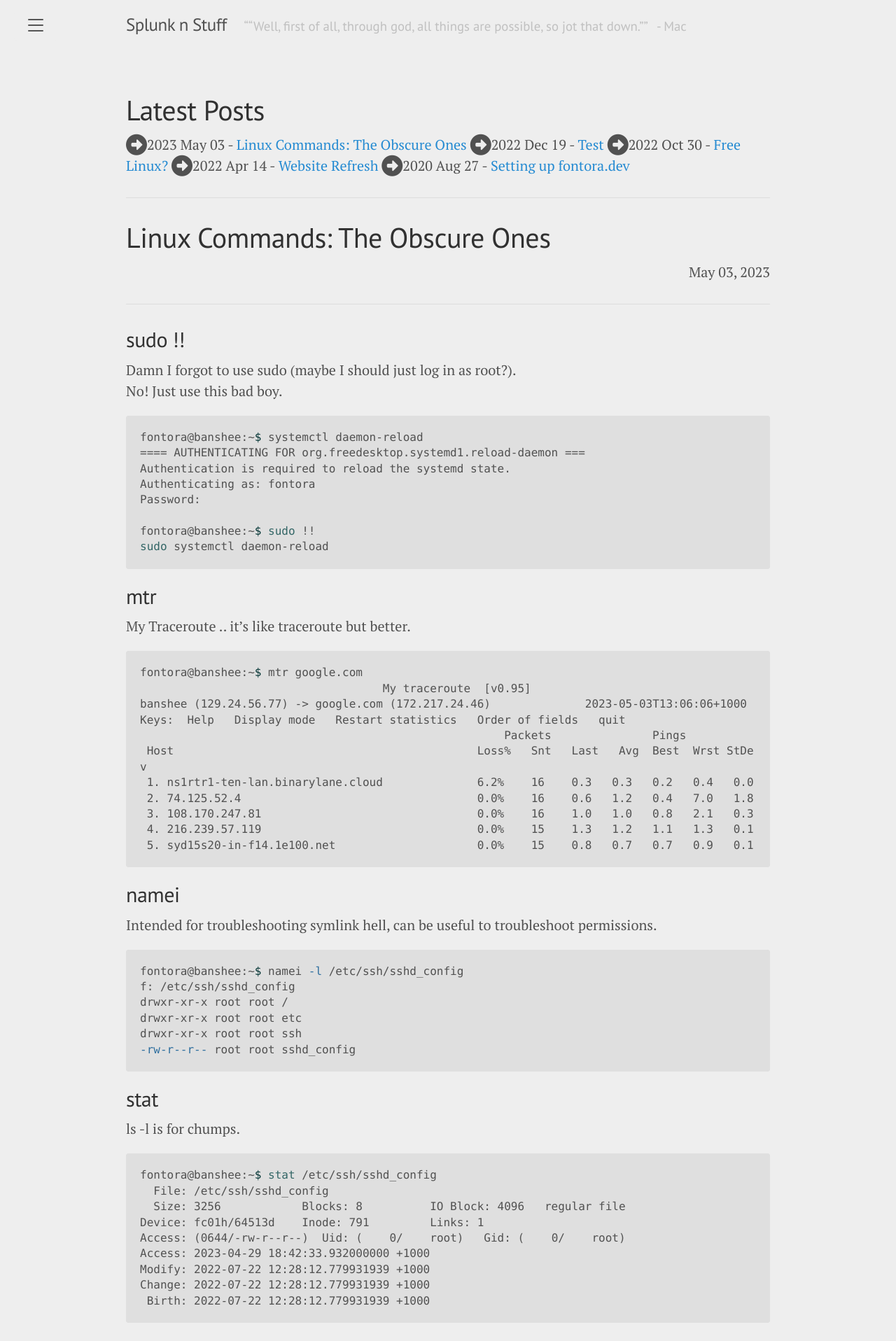
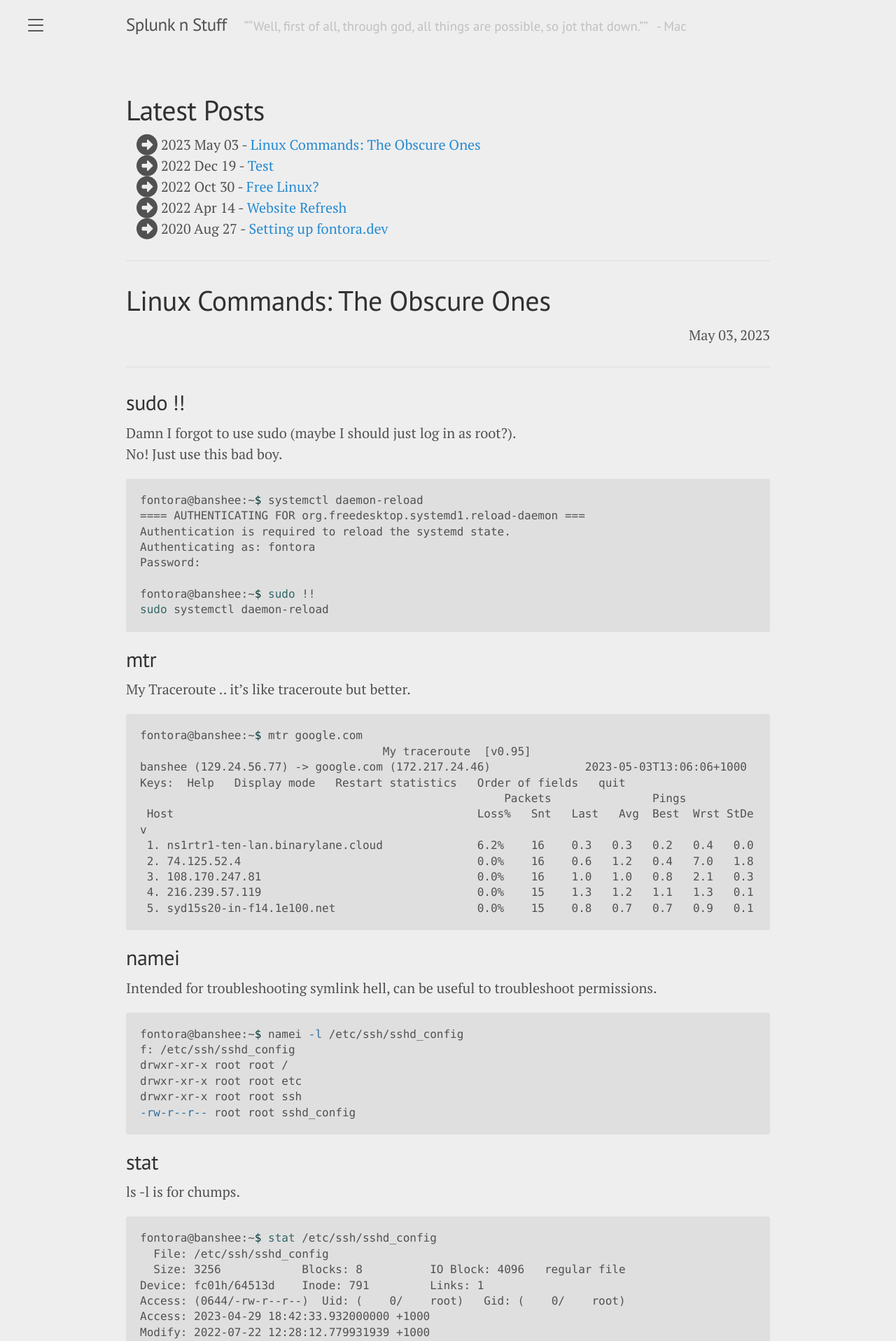
Before and after one commit to fontora/fontora.dev, a Jekyll site: the page built from index.html, in a window 1280 px wide. Shown: the top 1916 px of the page at 70% size. Built offline with Jekyll 4.4.1, drawn with Linux system fonts in a browser that asks for light colours; nearby versions of some CDN libraries; the list of posts is cut into pages by our own code.

Commit message:
FA shenanigans

```diff
--- a/index.html
+++ b/index.html
@@ -4,9 +4,11 @@ title: Home
 ---
 
 <h1>Latest Posts</h1>
-{% for post in site.posts limit:5 %}
-<i class="fa-solid fa-circle-right fa-xl"></i>{{ post.date | date: "%Y %b %d" }} - <a href="{{ post.url }}">{{ post.title }}</a>
-{% endfor %}
+<ul class="fa-ul">
+  {% for post in site.posts limit:5 %}
+  <li><span class="fa-li"><i class="fa-solid fa-circle-right fa-xl"></i></span>{{ post.date | date: "%Y %b %d" }} - <a href="{{ post.url }}">{{ post.title }}</a></li>
+  {% endfor %}
+</ul>
 
 <hr>
 
```
